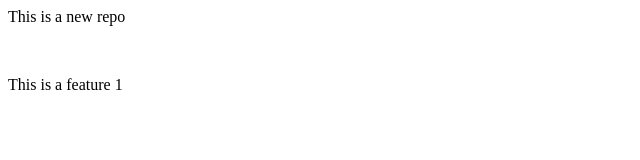
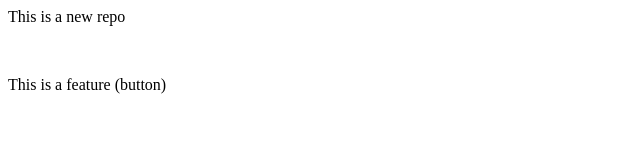
Before and after one commit to ghotekaravi/localRepo, a plain HTML site: page index.html in a window 1280 px wide. Shown: the full height of the page, 0-640 px from the left. Drawn offline with Linux system fonts and the light colour scheme.

```diff
--- a/index.html
+++ b/index.html
@@ -1,3 +1,3 @@
 <p>This is a new repo</p>
 <br>
-<p>This is a feature 1</p>
+<p>This is a feature (button)</p>
```
